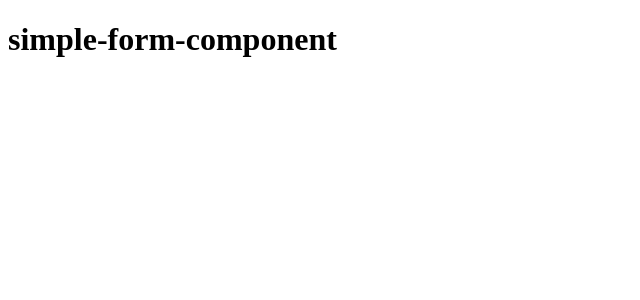
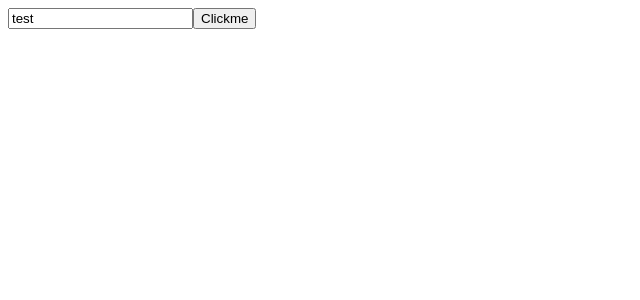
Before and after one commit to Marwan-G/Angular2-quick-start, an Angular app: page / in a window 1280 px wide. Shown: the top 300 px of the page, without its empty margins (0-640 px from the left). Built offline with nearby package versions, Linux system fonts and the light colour scheme.

Commit message:
elements with event and ref

```diff
--- a/src/app/app.component.ts
+++ b/src/app/app.component.ts
@@ -2,7 +2,9 @@ import { Component } from '@angular/core';
 
 @Component({
   selector: 'app-root',
-  templateUrl: './app.component.html',
+  template: `<div>
+  <app-simple-form></app-simple-form>
+  </div>`,
   styleUrls: ['./app.component.css']
 })
 export class AppComponent {
--- a/src/app/simple-form/simple-form.component.html
+++ b/src/app/simple-form/simple-form.component.html
@@ -1,4 +1,2 @@
-
-  <p>
-    simple form
-  </p>
+<input #MyInput type="text" value="test">
+<button  (click)="onClick(MyInput)">Clickme </button>
--- a/src/app/simple-form/simple-form.component.ts
+++ b/src/app/simple-form/simple-form.component.ts
@@ -2,10 +2,13 @@ import { Component, OnInit } from '@angular/core';
 
 @Component({
   selector: 'app-simple-form',
-  template: '<div><p>test</p></div>',
+  templateUrl: './simple-form.component.html',
   styles: []
 })
 export class SimpleFormComponent implements OnInit {
+  onClick(value){
+    console.log(value);
+  }
 
   constructor() { }
 
```
